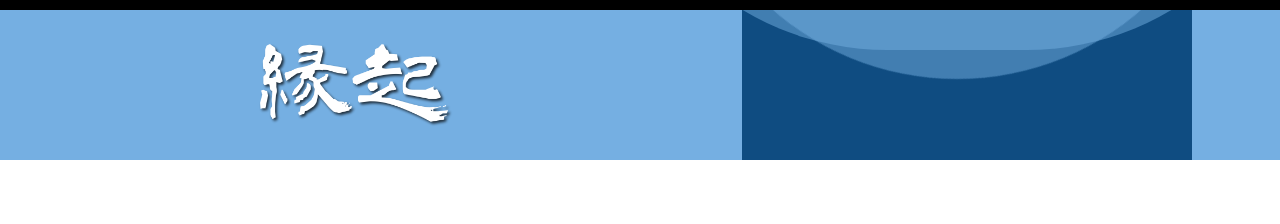
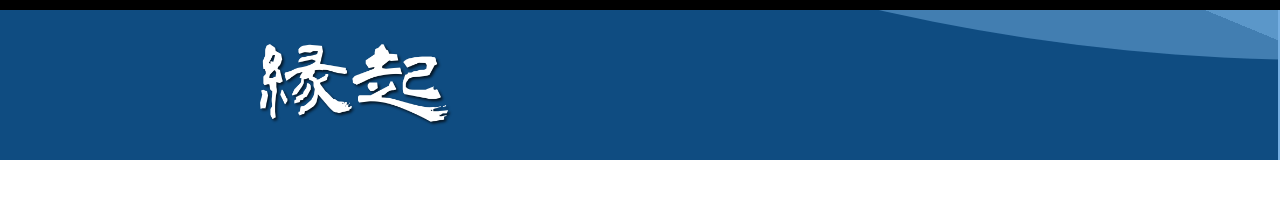
Before and after one commit to frankchen110/-_28_-, a plain HTML site: page index.html in a window 1280 px wide. Shown: the part 88-312 px from the top of the page. Drawn offline with nearby package versions, Linux system fonts and the light colour scheme.

Commit message:
wave_new

```diff
--- a/CSS/style.css
+++ b/CSS/style.css
@@ -70,11 +70,10 @@ body{
 .wave-container {
     position: absolute;
     background-color: rgb(15, 76, 129);
-    width: 450px;
+    width: 100%;
     height: 150px;
-    margin: 10px auto;
+    margin: 10px -10px;
     overflow: hidden;
-    left: 58%;
   }
 
   .wave {
@@ -91,13 +90,13 @@ body{
     opacity: 0.5;
     border-radius: 40%;
     position: absolute;
-    left: -30%;
-    bottom: 20%;
-    width: 700px;
-    height: 700px;
-    -webkit-animation: spin 8s linear infinite;
-    -moz-animation: spin 8s linear infinite;
-    animation: spin 8s linear infinite;
+    left: -150%;
+    bottom: 10%;
+    width: 5000px;
+    height: 5000px;
+    -webkit-animation: spin 16s linear infinite;
+    -moz-animation: spin 16s linear infinite;
+    animation: spin 16s linear infinite;
   }
 
   .wave::after {
@@ -106,13 +105,13 @@ body{
     opacity: 0.5;
     border-radius: 40%;
     position: absolute;
-    left: -30%;
-    bottom: 20%;
-    width: 700px;
-    height: 700px;
-    -webkit-animation: spin 10s linear infinite;
-    -moz-animation: spin 10s linear infinite;
-    animation: spin 10s linear infinite;
+    left: -150%;
+    bottom: 10%;
+    width:5000px;
+    height: 5000px;
+    -webkit-animation: spin 20s linear infinite;
+    -moz-animation: spin 20s linear infinite;
+    animation: spin 20s linear infinite;
   }
 
   @-moz-keyframes spin {
```
